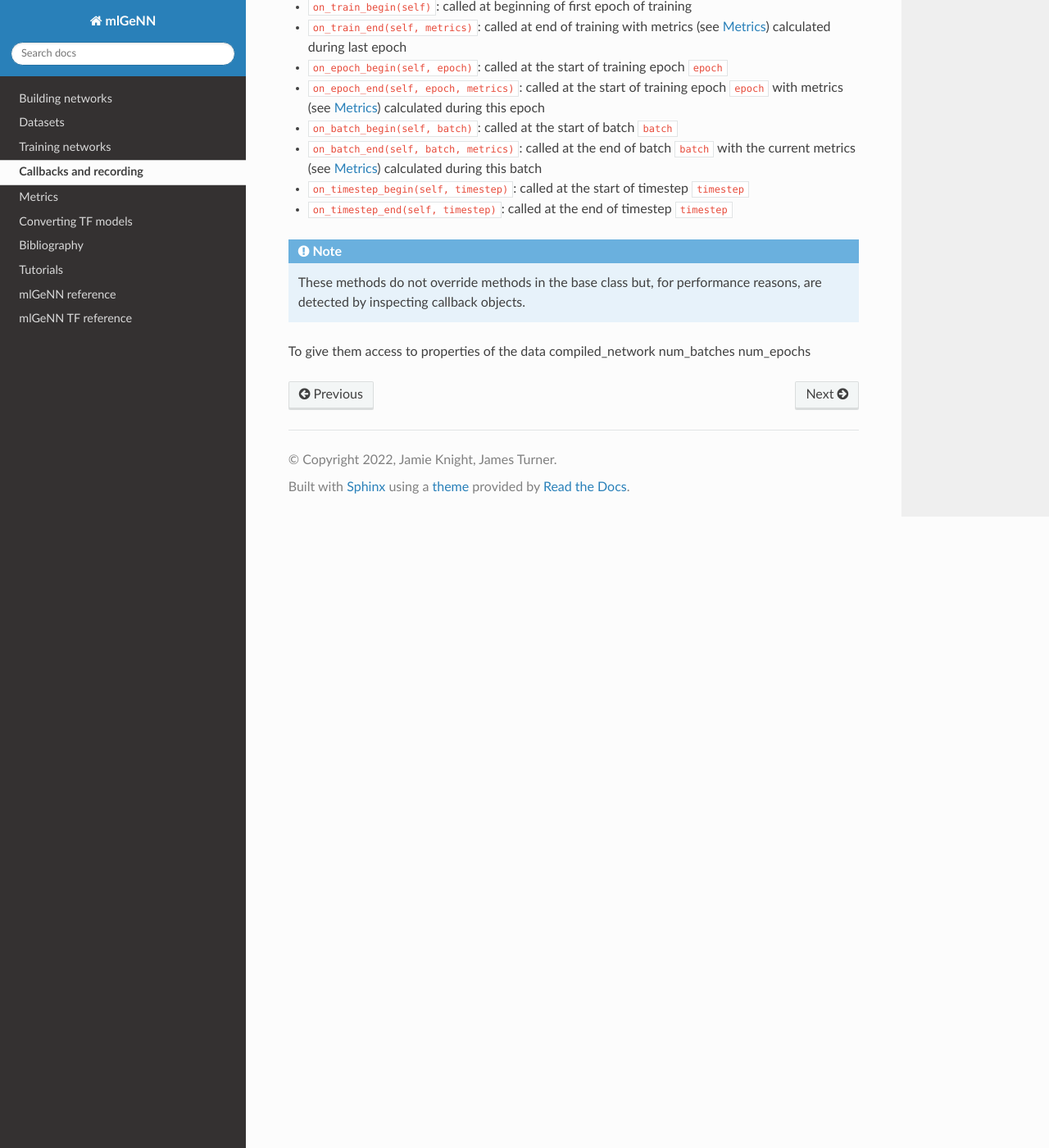
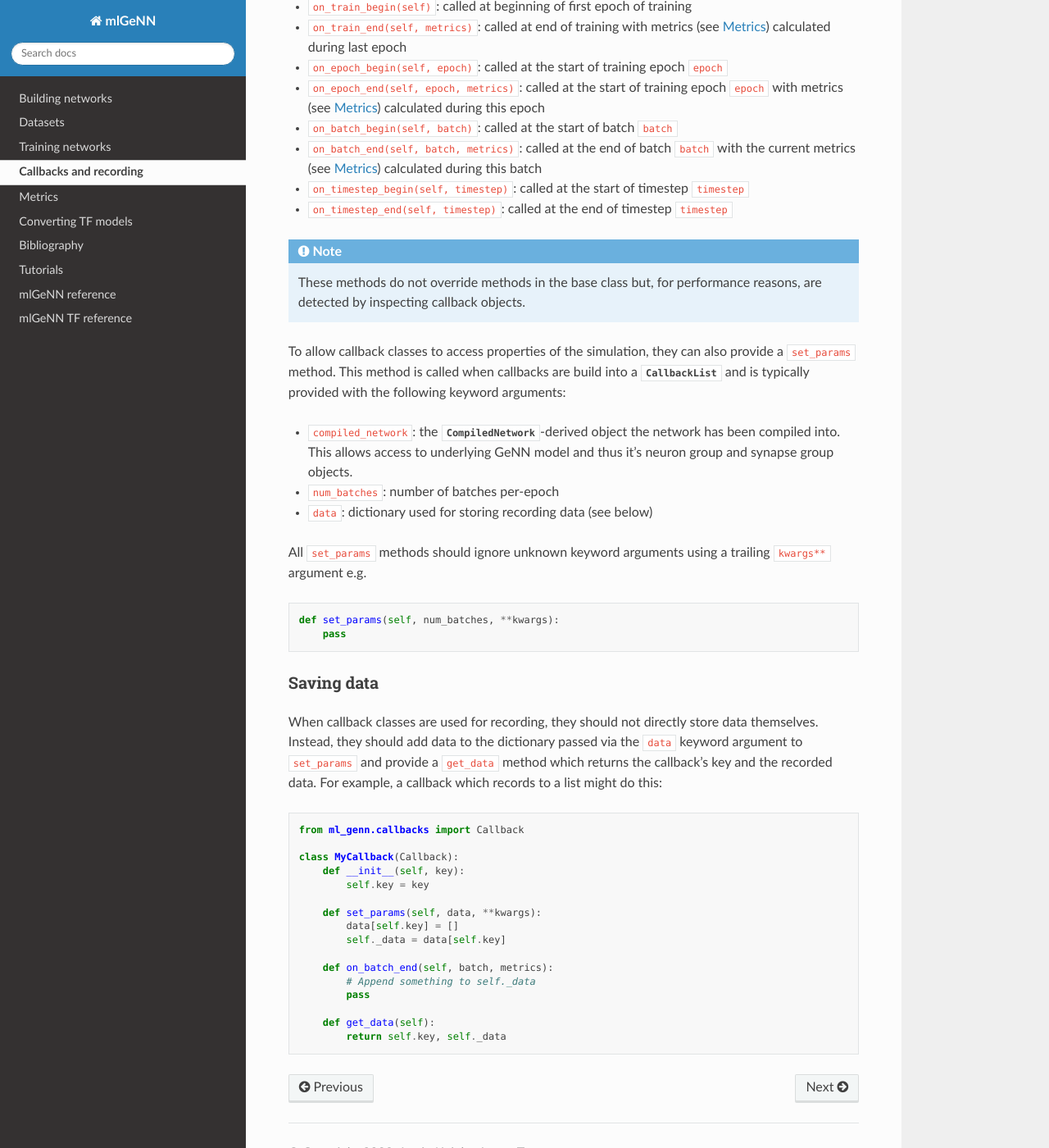
Before and after one commit to genn-team/ml_genn, a Sphinx documentation site: the page built from docs/usage/callbacks_recording.rst, in a window 1280 px wide and 1400 px high, scrolled down 2595 px. Shown: the whole window at 82% size. Built offline with Sphinx 7.4.7 and the Read the Docs theme 2.0.0, drawn with Linux system fonts in a browser that asks for light colours.

Commit message:
callbacks detail

```diff
--- a/docs/usage/callbacks_recording.rst
+++ b/docs/usage/callbacks_recording.rst
@@ -69,7 +69,7 @@ For example, to record a state variable called `v` from a  :class:`~population.P
     ...
     callbacks = ["batch_progress_bar", VarRecorder(input, "v", key="v_input")]
     metrics, cb_data = compiled_net.evaluate({input: testing_images * 0.01},
-		                             {output: testing_labels},
+                                             {output: testing_labels},
                                              callbacks=callbacks)
 
 to record the population's `V` state variable over time. After the simulation has
@@ -137,8 +137,40 @@ Callbacks can implement any of the following methods which allow them to be trig
     These methods do not override methods in the base class but, for performance reasons, are detected by inspecting
     callback objects.
 
-To give them access to properties of the
-data
-compiled_network
-num_batches
-num_epochs
+To allow callback classes to access properties of the simulation, they can also provide a ``set_params`` method.
+This method is called when callbacks are build into a :class:`~utils.callback_list.CallbackList` and is typically provided with the following keyword arguments:
+
+* ``compiled_network``: the :class:`~compilers.CompiledNetwork`-derived object the network has been compiled into. This allows access to underlying GeNN model and thus it's neuron group and synapse group objects.
+* ``num_batches``: number of batches per-epoch
+* ``data``: dictionary used for storing recording data (see below)
+
+All ``set_params`` methods should ignore unknown keyword arguments using a trailing ``kwargs**`` argument e.g.
+
+..  code-block:: python
+
+    def set_params(self, num_batches, **kwargs):
+        pass
+
+Saving data
+^^^^^^^^^^^
+When callback classes are used for recording, they should not directly store data themselves.
+Instead, they should add data to the dictionary passed via the ``data`` keyword argument to ``set_params`` and provide a ``get_data`` method which returns the callback's key and the recorded data. For example, a callback which records to a list might do this:
+
+..  code-block:: python
+
+    from ml_genn.callbacks import Callback
+
+    class MyCallback(Callback):
+        def __init__(self, key):
+            self.key = key
+
+        def set_params(self, data, **kwargs):
+            data[self.key] = []
+            self._data = data[self.key]
+
+        def on_batch_end(self, batch, metrics):
+            # Append something to self._data
+            pass
+
+        def get_data(self):
+            return self.key, self._data
```
